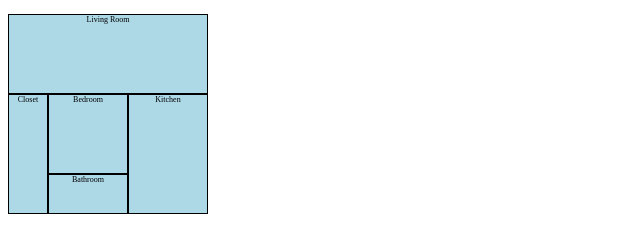
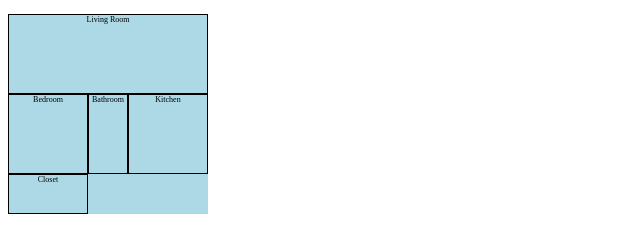
Before and after one commit to ClaudioCamba/The_Odin_Project, a plain HTML site: page fullstack_javascript/practice-space/index.html in a window 1280 px wide. Shown: the whole page, without its empty margins (0-640 px from the left). Drawn offline with Linux system fonts and the light colour scheme.

Commit message:
Complete TOP Full Stack Javascript/ Intermediate HTML & CSS/ Position Grid Elements

```diff
--- a/fullstack_javascript/practice-space/style.css
+++ b/fullstack_javascript/practice-space/style.css
@@ -2,6 +2,12 @@
   display: inline-grid;
   grid-template: 40px 40px 40px 40px 40px / 40px 40px 40px 40px 40px;
   background-color: lightblue;
+  grid-template-areas:
+    "living-room living-room living-room living-room living-room"
+    "living-room living-room living-room living-room living-room"
+    "bedroom bedroom bathroom kitchen kitchen"
+    "bedroom bedroom bathroom kitchen kitchen"
+    "closet closet . . .";
 }
 
 .room {
@@ -11,30 +17,21 @@
 }
 
 #living-room {
-  grid-column-start: 1;
-  grid-column-end: 6;
-  grid-row-start: 1;
-  grid-row-end: 3;
+  grid-area: living-room;
 }
 
 #kitchen {
-  grid-column: 4 / 6;
-  grid-row: 3 / 6;
+  grid-area: kitchen;
 }
 
 #bedroom {
-  grid-column-start: 2;
-  grid-column-end: 4;
-  grid-row-start: 3;
-  grid-row-end: 5;
+  grid-area: bedroom;
 }
 
 #bathroom {
-  grid-column: 2 / 4;
-  grid-row: 5 / 6;
+  grid-area: bathroom;
 }
 
 #closet {
-  grid-column: 1 / 2;
-  grid-row: 3 / 6;
+  grid-area: closet;
 }
```
Also changed, not shown: the-odin-project-answers.txt (+20 -0 lines).
